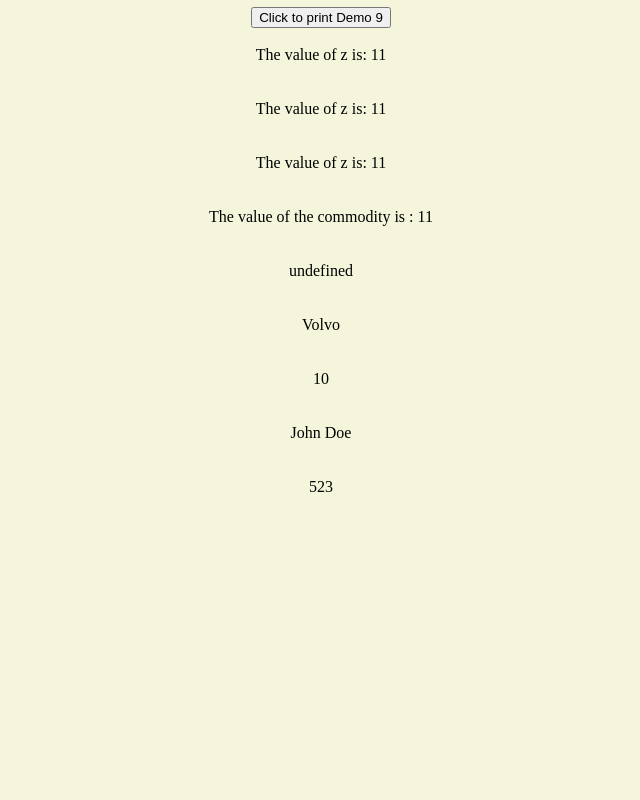
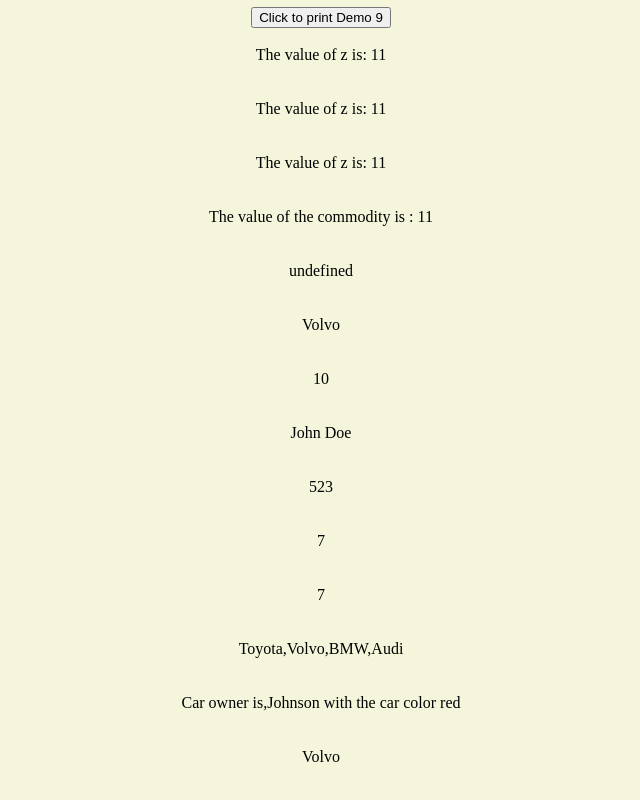
Before and after one commit to medalcoder/Tuutorial-HTML-CSS-JS, a plain HTML site: page index.html in a window 1280 px wide. Shown: the part 2628-3428 px from the top of the page, without its empty margins (319-959 px from the left). Before the commit the page ends 3168 px from the top, so only its background shows below. Drawn offline with Linux system fonts and the light colour scheme; files that its build step writes are made by us from their sources.

Commit message:
tutorial updated

```diff
--- a/index.html
+++ b/index.html
@@ -292,6 +292,7 @@
  </script>
  <br>
  <br>
+
 <!--Number and String Concatenation-->
 <div id="demo18"></div>
  <script>
@@ -300,10 +301,49 @@
  <br>
  <br>
 
+ <!-- JavaScript Dollar Sign $ -->
+  <div id="demo19"></div>
+  <script>
+    demo19();
+  </script>
+  <br>
+  <br>
+
+  <!-- JavaScript Undersore(_) -->
+   <div id="demo20"></div>
+   <script>
+    demo20();
+   </script>
+   <br>
+   <br>
+
 <!--JAVASCRIPT LET-->
 
+
 <!--JAVASCRIPT CONST-->
+<!--Constant Arrays -->
+<div id="demo21"></div>
+<script>
+ demo21();
+</script>
+<br>
+<br>
 
+<!--Constant objects -->
+<div id="demo22"></div>
+<script>
+ demo22();
+</script>
+<br>
+<br>
+
+<!--JavaScript Hoisting -->
+<div id="demo23"></div>
+<script>
+ demo23();
+</script>
+<br>
+<br>
 <!--JAVASCRIPT OPERATORS-->
 
 <!--JAVASCRIPT ARITHMETIC-->
--- a/scripts/script.js
+++ b/scripts/script.js
@@ -165,17 +165,70 @@ function demo18() {
 }
 
 //JavaScript Dollar Sign $
+function demo19() {
+  let $ = "Hello World";
+  let $$$ = 2;
+  let $money = 5;
 
+  document.getElementById("demo19").innerHTML = $$$ + $money;
+}
 //JavaScript Underscore(_)
+function demo20() {
+  let _lastName = "Johnson"
+  let _x = 2;
+  let _100 = 5;
 
-//
-
+  document.getElementById("demo20").innerHTML = _x + _100;
+}
 
 //JAVASCRIPT LET
+//This chapter explains the let usage, code cannot be written here
 
 //JAVASCRIPT CONST
+//Constant Arrays
+function demo21() {
+  const cars = ["Saab", "Volvo", "BMW"];
+  cars[0] = "Toyota";
+  cars.push("Audi");
+
+  document.getElementById("demo21").innerHTML = cars;
+}
+
+//Constant Objects
+function demo22() {
+  const car = {type:"Fiat", model:"500", color:"white"};
+  car.color = "red";
+  car.owner = "Johnson";
+
+  document.getElementById("demo22").innerHTML = "Car owner is," + car.owner + " with the car color " + car.color;
+}
+
+//JavaScript Hoisting
+function demo23() {
+  carName = "Volvo"
+  document.getElementById("demo23").innerHTML = carName;
+  var carName;
+}
 
 //JAVASCRIPT OPERATORS
+//JavScript Assignment
+
+//JavaScript Addition
+
+//JavaScript Multiplication
+
+//JavaScript Arithmetic Operators
+
+//JavaScript Assignment Operators
+
+// JavaScript Comparison Operators
+
+//JavaScript String Comparison
+
+//JavaScript String Addition
+
+//Adding String and Numbers
+
 
 //JAVASCRIPT ARITHMETIC
 
--- a/styles/styles.css
+++ b/styles/styles.css
@@ -48,6 +48,7 @@
         border: 2px solid blue;
       }
 /* CSS BACKGROUNDS */
+
 /* CSS BORDERS */
 /* CSS MARGINS */
 /* CSS PADDING */
```
